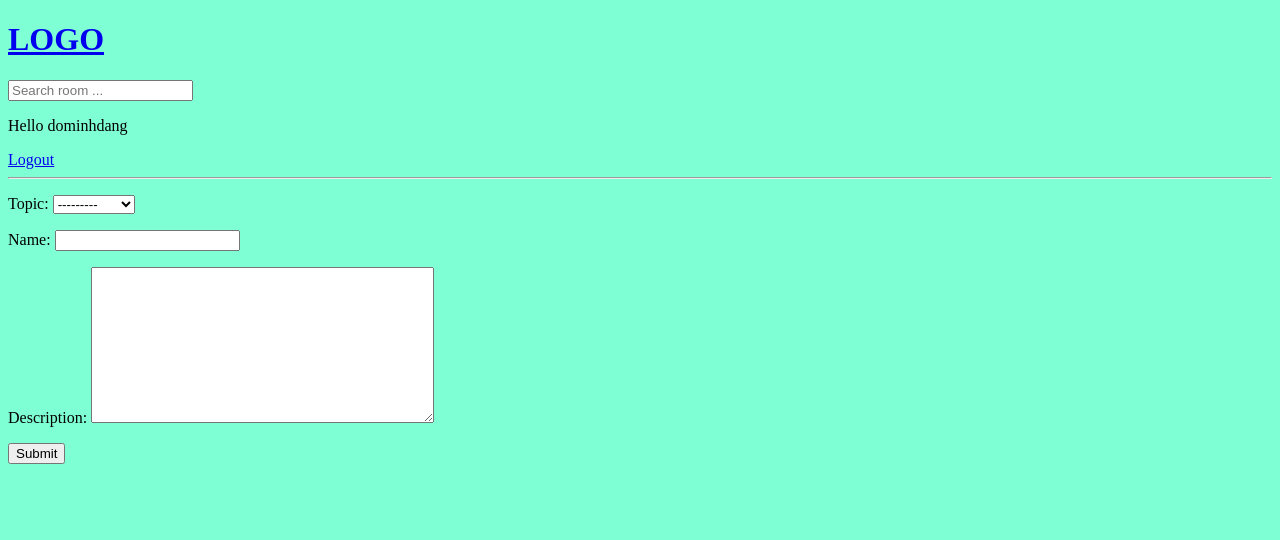
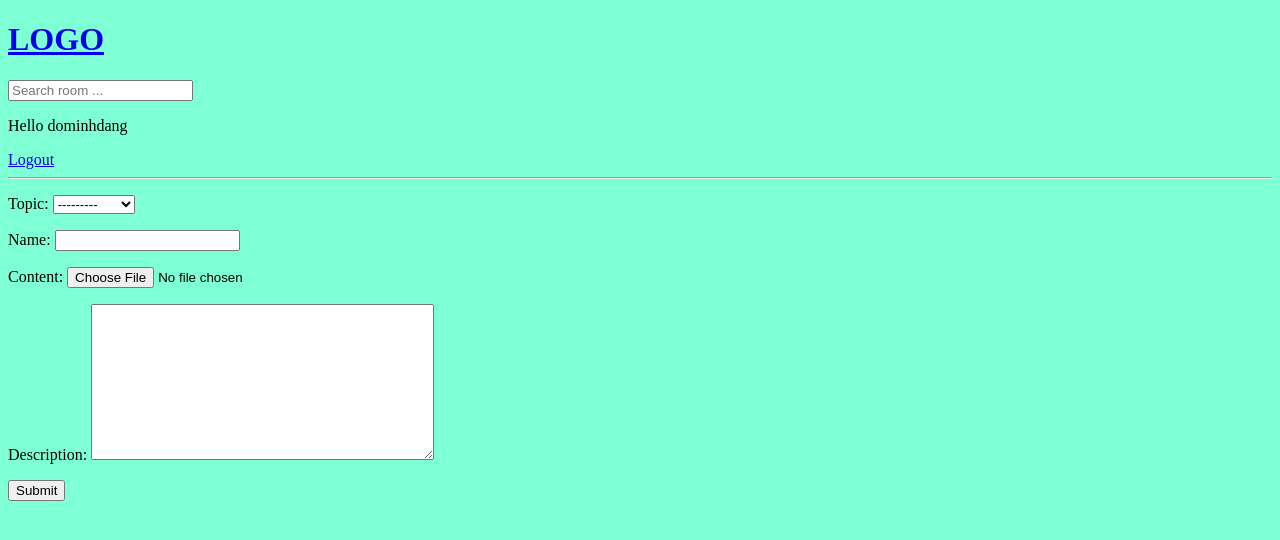
Before and after one commit to dominhdang148/library, a Django app: page /create-document/ in a window 1280 px wide. Shown: the top 540 px of the page. Run offline with Django 4.2, Linux system fonts and the light colour scheme; a user stored in the database is signed in; data comes from the database, SQL or seed files in the repository; both versions use the stored data as it was after the commit.

Commit message:
Add PDF file ⚠️

```diff
--- /dev/null
+++ b/base/functions.py
@@ -0,0 +1,4 @@
+def handle_uploaded_file(f):
+    with open('base/static/upload/'+f.name, 'wb+') as destination:
+        for chunk in f.chunks():
+            destination.write(chunk)
--- a/base/models.py
+++ b/base/models.py
@@ -14,6 +14,7 @@ class Document(models.Model):
     author = models.ForeignKey(User, on_delete=models.SET_NULL, null=True)
     topic = models.ForeignKey(Topic, on_delete=models.SET_NULL, null=True)
     name = models.CharField(max_length=200)
+    content = models.FileField(null=True, blank=True)
     description = models.TextField(null=True, blank=True)
     updated = models.DateTimeField(auto_now=True)
     created = models.DateTimeField(auto_now_add=True)
--- a/base/templates/base/document_form.html
+++ b/base/templates/base/document_form.html
@@ -1,7 +1,7 @@
 {% extends 'main.html' %}
 {% block content %}
 <div>
-    <form action="" method="POST">
+    <form action="" method="POST" enctype="multipart/form-data">
         {% csrf_token %}
         {{form.as_p}}
         <input type="submit" value="Submit">
--- a/base/views.py
+++ b/base/views.py
@@ -8,6 +8,8 @@ from django.contrib.auth.decorators import login_required
 from django.contrib.auth.forms import UserCreationForm
 from django.db.models import Q
 from django.contrib import messages
+from .functions import handle_uploaded_file
+import os
 
 
 def loginPage(request):
@@ -95,9 +97,10 @@ def userProfile(request, pk):
 def createDocument(request):
     form = DocumentForm()
     if request.method == 'POST':
-        form = DocumentForm(request.POST)
+        form = DocumentForm(request.POST, request.FILES)
         if form.is_valid():
             document = form.save(commit=False)
+            handle_uploaded_file(request.FILES['content'])
             document.author = request.user
             document.save()
             return redirect('home')
@@ -108,14 +111,18 @@ def createDocument(request):
 @login_required(login_url='login')
 def updateDocument(request, pk):
     document = Document.objects.get(id=pk)
+    olddoc = document.content
     form = DocumentForm(instance=document)
 
     if request.user != document.author:
         return HttpResponse('You are not allowed here!!')
 
     if request.method == 'POST':
-        form = DocumentForm(request.POST, instance=document)
+        form = DocumentForm(request.POST, request.FILES, instance=document)
+        print(olddoc)
         if form.is_valid():
+
+            handle_uploaded_file(request.FILES['content'])
             form.save()
             return redirect('home')
     context = {'form': form}
@@ -125,9 +132,11 @@ def updateDocument(request, pk):
 @login_required(login_url='login')
 def deleteDocument(request, pk):
     document = Document.objects.get(id=pk)
+    print(document.content)
     if request.user != document.author:
         return HttpResponse('You are not allowed here!!')
     if request.method == 'POST':
+        os.remove(f'base/static/upload/{document.content}')
         document.delete()
         return redirect('home')
     return render(request, 'base/delete.html', {'obj': document})
```
Also changed, not shown: base/migrations/0002_document_content.py (added), db.sqlite3.
